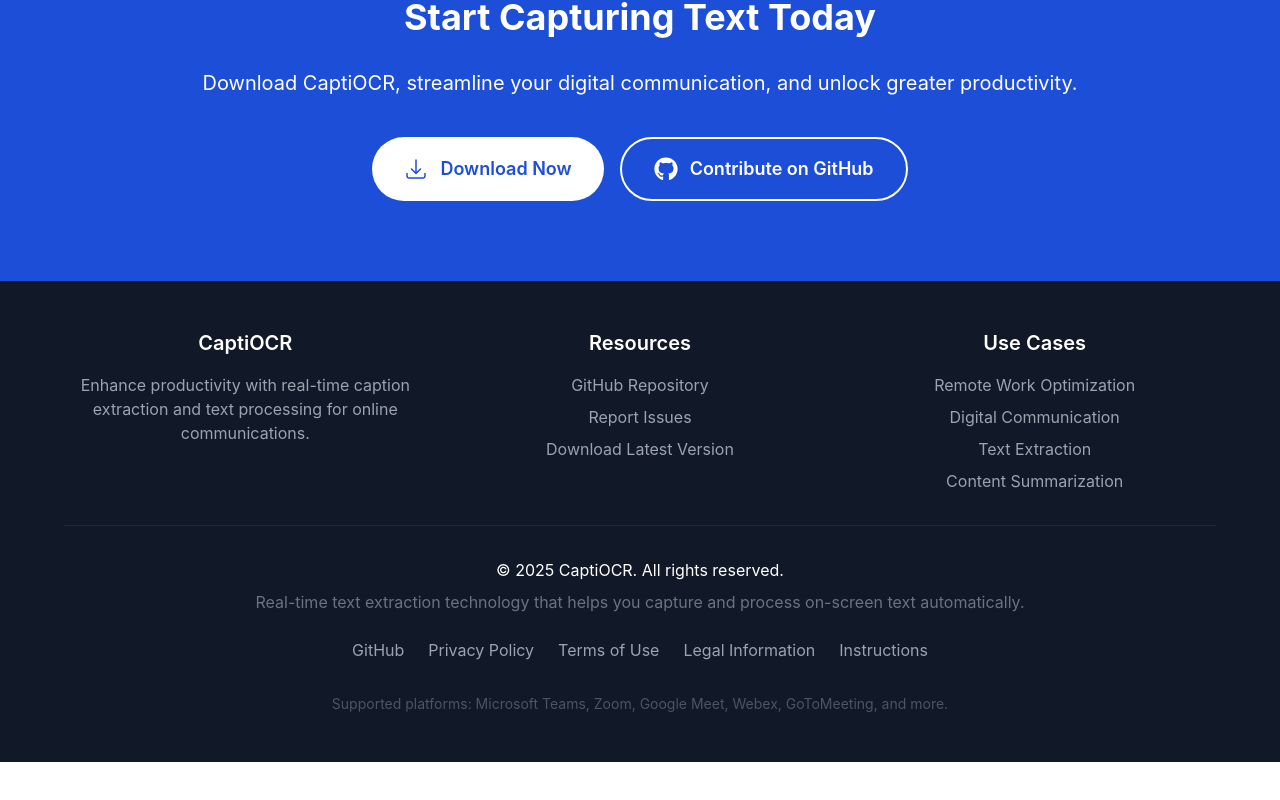
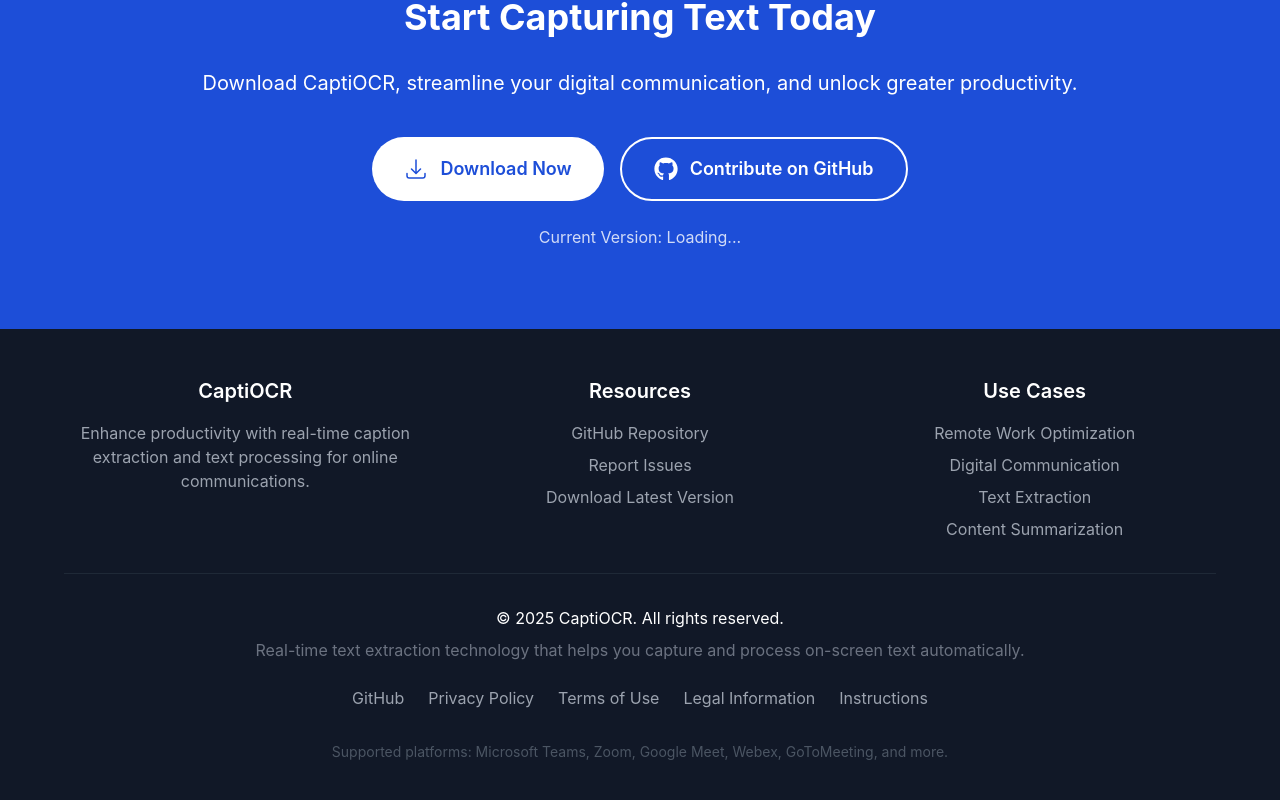
Before and after one commit to carlosacchi/captiocrweb, a React (Create React App) app in the folder web/: page / in a window 1280 px wide. Shown: the part 6361-7161 px from the top of the page. Before the commit the page ends 7123 px from the top, so only its background shows below. Built offline with nearby package versions, Linux system fonts and the light colour scheme; no server answers.

Commit message:
fix: Add current version display to CaptiOCR landing page

```diff
--- a/web/src/components/CaptiOCRLanding.js
+++ b/web/src/components/CaptiOCRLanding.js
@@ -476,6 +476,9 @@
                             <FaGithub className="mr-3 text-2xl" /> Contribute on GitHub
                         </a>
                     </div>
+                    <div className="mt-6 text-white/80 font-small">
+                        <p>Current Version: <span id="current-version">Loading...</span></p>
+                    </div>
                 </div>
             </section>
 
```
